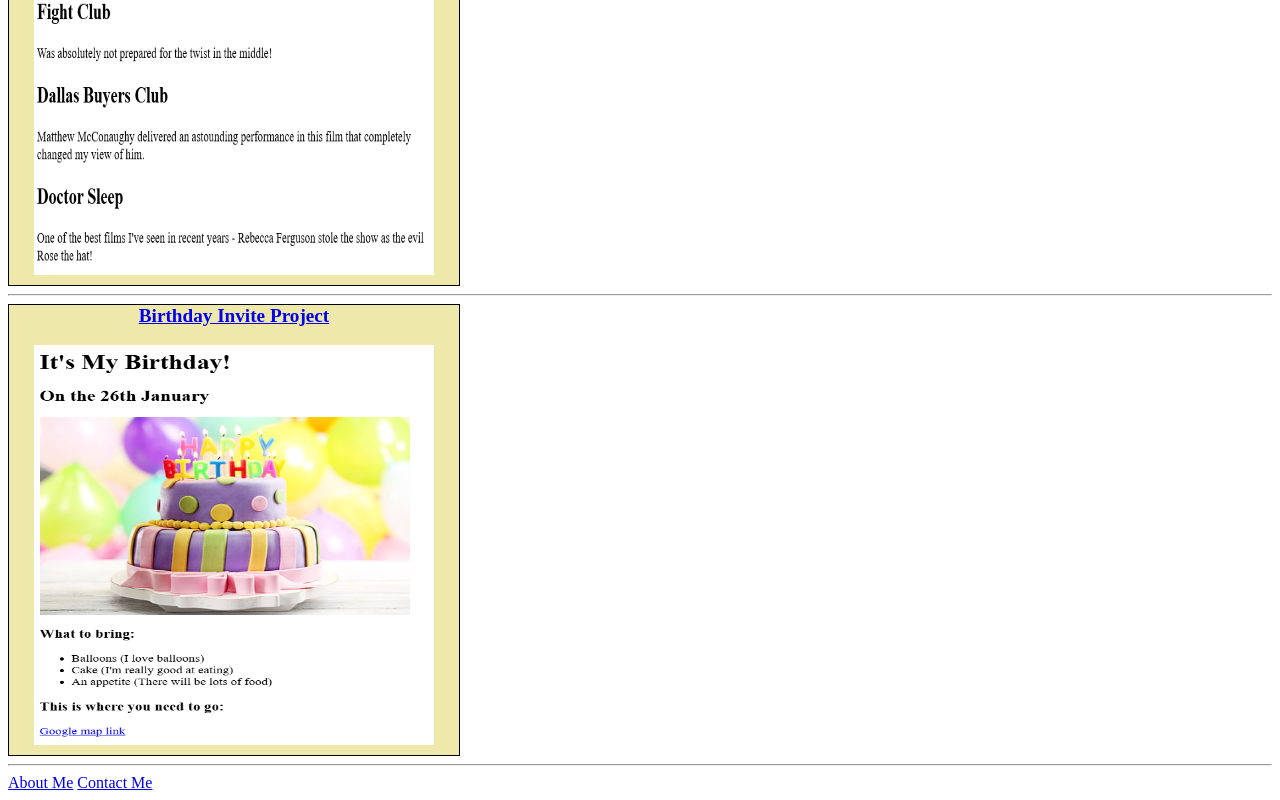
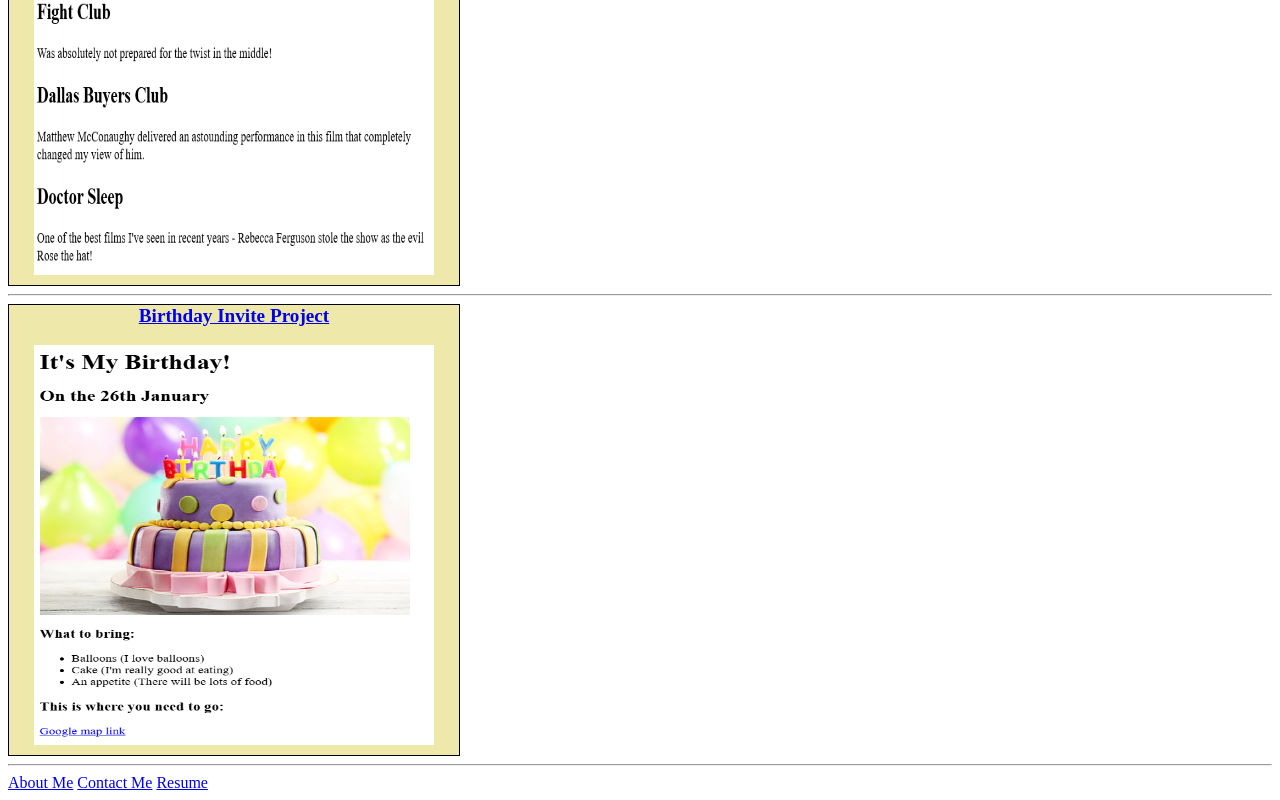
Before and after one commit to Mykrojax74/Portfolio, a plain HTML site: page index.html in a window 1280 px wide. Shown: the part 303-1103 px from the top of the page. Drawn offline with Linux system fonts and the light colour scheme.

Commit message:
Add files via upload

```diff
--- a/index.html
+++ b/index.html
@@ -41,5 +41,6 @@ https://developer.mozilla.org/en-US/docs/Web/HTML/Element/img#attr-height -->
 <hr>
 <a href="./public/about.html">About Me</a>
 <a href="./public/contact.html">Contact Me</a>
+<a href="../../5. Capstone Project 1 (Online Resume)/Resume.html">Resume</a>
 </body>
 </html>
```
